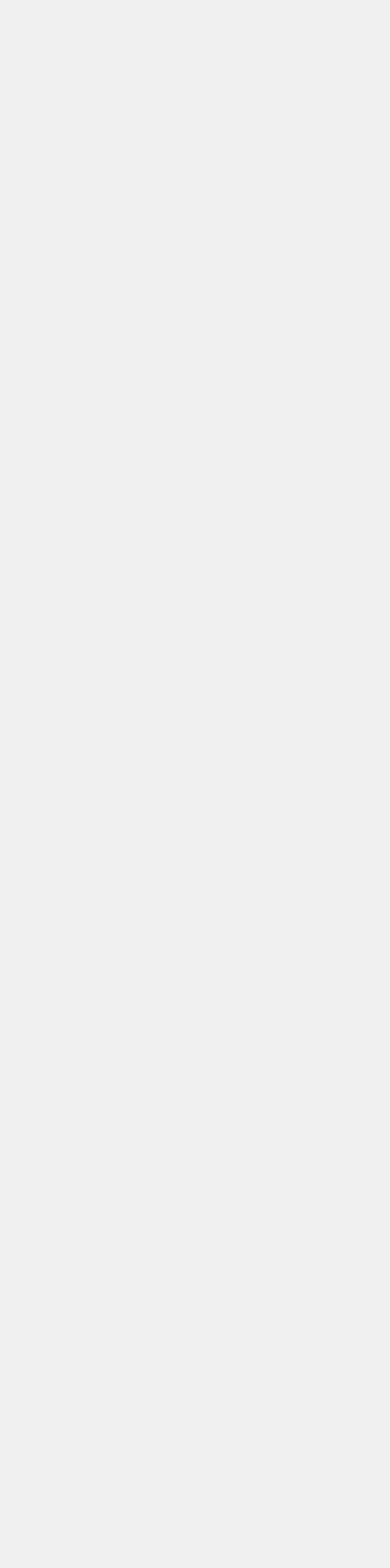
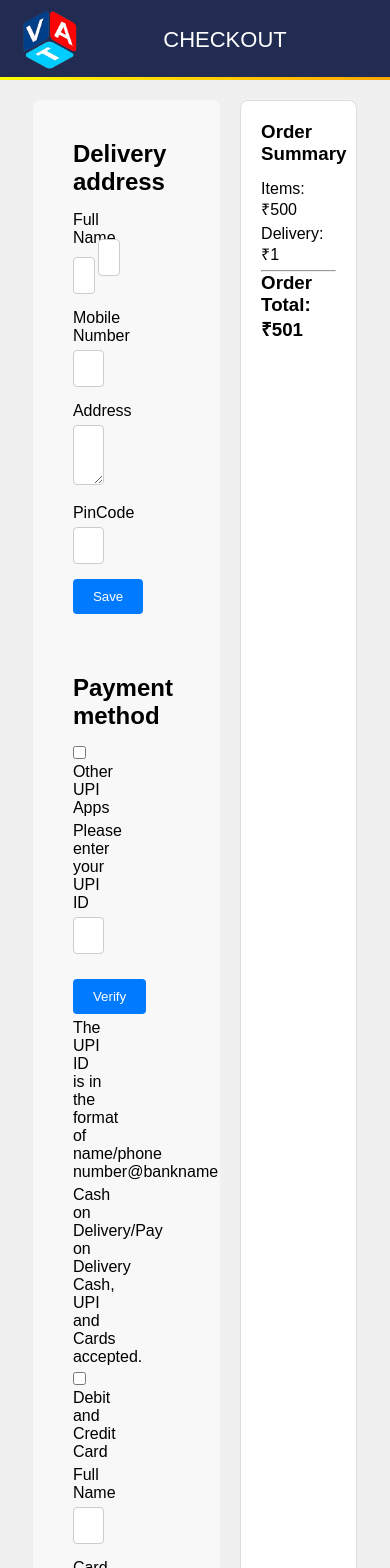
Before and after one commit to notfound07/VAT, a React (Create React App) app in the folder client/: page /Payment in a window 390 px wide. Before the commit this address had no page. Shown: the top 1568 px of the page. Before the commit the page ends 844 px from the top, so only its background shows below. Built offline with nearby package versions, Linux system fonts and the light colour scheme.

Commit message:
Working on payment and details

```diff
--- a/client/src/App.js
+++ b/client/src/App.js
@@ -14,6 +14,7 @@ import Recover from './Forget_Password/Recover.jsx';
 import { products } from './Resources/Products.js';
 import Cart from './Cart/Cart.jsx';
 import { CartProvider } from './Resources/CartContext.jsx';
+import Payment from './Payment/Payment.jsx';
 
 function App() {
   return (
@@ -32,6 +33,7 @@ function App() {
           <Route path='/Register' element={<Register />} />
           <Route path='/Forget' element={<Forget />} />
           <Route path='/Recover' element={<Recover />} />
+          <Route path='/Payment' element={<Payment />} />
         </Routes>
       </div>
     </CartProvider>
--- /dev/null
+++ b/client/src/Payment/Payment.css
@@ -0,0 +1,126 @@
+.payment-frame {
+    width: 100%;
+    background-color: #222b51;
+    height: 80px;
+    font-size: 22px;
+    border: none;
+    position: fixed;
+    font-family: Arial, sans-serif;
+    z-index: 999;
+    border-bottom: 3px solid transparent;
+    border-image: linear-gradient(to right, yellow, orange) 2 round;
+}
+
+.payment-nav {
+    display: flex;
+    flex-direction: row;
+    align-items: center;
+    justify-content: space-between;
+    padding: 10px 20px;
+    position: relative;
+}
+
+.company-payment-logo {
+    width: 60px;
+    height: 60px;
+}
+
+.payment-title {
+    color: white;
+    margin-left: auto;
+    margin-right: auto;
+}
+
+.payment-container {
+    padding-top: 100px;
+    display: flex;
+    gap: 20px;
+    justify-content: center;
+
+}
+
+.final-order {
+    display: flex;
+    flex-direction: column;
+    justify-content: space-between;
+    padding: 20px;
+}
+
+.delivery-address,
+.payment-method,
+.final-order {
+    width: 48%;
+    background: #f8f8f8;
+    padding: 20px;
+    margin-bottom: 20px;
+    border-radius: 8px;
+}
+
+.order-summary {
+    width: 30%;
+    background: #fff;
+    padding: 20px;
+    margin-bottom: 20px;
+    border-radius: 8px;
+    border: 1px solid #ddd;
+}
+
+.name-fields {
+    display: flex;
+    justify-content: space-between;
+}
+
+.name-fields div {
+    width: 48%;
+}
+
+label {
+    display: block;
+    margin-bottom: 5px;
+}
+
+input[type="text"],
+textarea {
+    width: 100%;
+    padding: 10px;
+    margin-bottom: 15px;
+    border: 1px solid #ccc;
+    border-radius: 4px;
+}
+
+textarea {
+    height: 60px;
+}
+
+.save-button,
+.verify-button,
+.order-button {
+    background-color: #007bff;
+    color: white;
+    padding: 10px 20px;
+    border: none;
+    border-radius: 4px;
+    cursor: pointer;
+}
+
+.verify-button {
+    margin-top: 10px;
+}
+
+.expiry-cvv {
+    display: flex;
+    justify-content: space-between;
+}
+
+.expiry-cvv div {
+    width: 48%;
+}
+
+h2,
+h3 {
+    margin-bottom: 15px;
+}
+
+p {
+    margin: 5px 0;
+}
--- /dev/null
+++ b/client/src/Payment/Payment.jsx
@@ -0,0 +1,118 @@
+import './Payment.css';
+import logo from '../Assets/logo.png';
+import React, { useState } from 'react';
+import Footer from '../Nav-Foot/Footer';
+
+function Payment() {
+    const [upiId, setUpiId] = useState('');
+    const [cardDetails, setCardDetails] = useState({
+        fullName: '',
+        cardNumber: '',
+        expiryDate: '',
+        cvv: ''
+    });
+
+    const handleUpiChange = (e) => setUpiId(e.target.value);
+    const handleCardChange = (e) => setCardDetails({ ...cardDetails, [e.target.name]: e.target.value });
+
+    return (
+        <div>
+            <div className="payment-frame">
+                <link rel="stylesheet" href="https://cdnjs.cloudflare.com/ajax/libs/font-awesome/6.5.2/css/all.min.css"></link>
+                <div className="payment-nav">
+                    <img className="company-payment-logo" src={logo} alt="" />
+                    <p className='payment-title'>CHECKOUT</p>
+                </div>
+            </div>
+            <div className="payment-container">
+                <div className='final-order'>
+                    <div className="delivery-address">
+                        <h2>Delivery address</h2>
+                        <form>
+                            <div className="name-fields">
+                                <div>
+                                    <label>Full Name</label>
+                                    <input type="text" placeholder="First" />
+                                </div>
+                                <div>
+                                    <label>&nbsp;</label>
+                                    <input type="text" placeholder="Last" />
+                                </div>
+                            </div>
+                            <div>
+                                <label>Mobile Number</label>
+                                <input type="text" />
+                            </div>
+                            <div>
+                                <label>Address</label>
+                                <textarea />
+                            </div>
+                            <div>
+                                <label>PinCode</label>
+                                <input type="text" />
+                            </div>
+                            <button type="submit" className="save-button">Save</button>
+                        </form>
+                    </div>
+                    <div className="payment-method">
+                        <h2>Payment method</h2>
+                        <div>
+                            <input type="checkbox" id="upi" />
+                            <label htmlFor="upi">Other UPI Apps</label>
+                            <div>
+                                <label>Please enter your UPI ID</label>
+                                <input type="text" value={upiId} onChange={handleUpiChange} />
+                                <button className="verify-button">Verify</button>
+                            </div>
+                            <p>The UPI ID is in the format of name/phone number@bankname</p>
+                            <p>Cash on Delivery/Pay on Delivery Cash, UPI and Cards accepted.</p>
+                        </div>
+
+                        <div>
+                            <input type="checkbox" id="card" />
+                            <label htmlFor="card">Debit and Credit Card</label>
+                            <div>
+                                <label>Full Name</label>
+                                <input type="text" name="fullName" value={cardDetails.fullName} onChange={handleCardChange} />
+                            </div>
+                            <div>
+                                <label>Card Number</label>
+                                <input type="text" name="cardNumber" value={cardDetails.cardNumber} onChange={handleCardChange} />
+                            </div>
+                            <div className="expiry-cvv">
+                                <div>
+                                    <label>Expiry Date</label>
+                                    <input type="text" name="expiryDate" value={cardDetails.expiryDate} onChange={handleCardChange} />
+                                </div>
+                                <div>
+                                    <label>CVV</label>
+                                    <input type="text" name="cvv" value={cardDetails.cvv} onChange={handleCardChange} />
+                                </div>
+                            </div>
+                            <button className="verify-button">Verify</button>
+                        </div>
+                    </div>
+
+                    <div className="final-order">
+                        <h2>Item and Delivery</h2>
+                        <p>Order Summary</p>
+                        <p>Items: ₹500</p>
+                        <p>Delivery: ₹1</p>
+                        <h3>Order Total: ₹501</h3>
+                        <button className="order-button">Order now</button>
+                    </div>
+                </div>
+                <div className="order-summary">
+                    <h3>Order Summary</h3>
+                    <p>Items: ₹500</p>
+                    <p>Delivery: ₹1</p>
+                    <hr />
+                    <h3>Order Total: ₹501</h3>
+                </div>
+            </div>
+            <Footer />
+        </div>
+    );
+}
+
+export default Payment;
--- a/client/src/Product_Details/Details.css
+++ b/client/src/Product_Details/Details.css
@@ -11,21 +11,20 @@
 }
 
 .main-column {
-  width: 100%;
-  border: 2px solid rgba(0, 0, 0, 0.1);
+  width: 120%;
 }
 
 .art-item {
   position: sticky;
   top: 40px;
-  padding: 20px;
+  padding: 20px 0;
   width: 100%;
 }
 
 .art-item.fixed {
   position: fixed;
   top: 40px;
-  padding: 20px;
+  padding: 20px 0;
   width: 100%;
   transition: top 0.5s ease;
 }
@@ -48,9 +47,12 @@
   justify-content: center;
   padding: 10px;
   margin-bottom: 20px;
+  mix-blend-mode: multiply;
+  background-color: #fff;
 }
 
 .art-image-detail img {
+  mix-blend-mode: multiply;
   max-width: 100%;
   max-height: 100%;
 }
@@ -77,12 +79,12 @@
 .art-img-btn {
   width: 100%;
   margin-top: 50px;
-
 }
 
 .art-details-text {
-  border: 2px solid black;
-  width: 60%;
+  border: 2px solid rgba(0, 0, 0, 0.1);
+  border-radius: 10px;
+  width: 100%;
   display: flex;
   flex-direction: column;
   gap: 20px;
@@ -138,7 +140,6 @@
   background-color: #0056b3;
 }
 
-
 .suggestions {
   width: 100%;
   margin-bottom: 20px;
@@ -170,3 +171,134 @@
 .suggestions-container h2 {
   padding-bottom: 20px;
 }
+
+/* Responsive styles */
+@media (max-width: 1200px) {
+  .main-column {
+    width: 100%;
+  }
+
+  .art-image-detail {
+    width: 100%;
+    height: auto;
+  }
+}
+
+@media (max-width: 992px) {
+  .detail-container {
+    flex-direction: column;
+    align-items: center;
+  }
+
+  .side-column {
+    width: 100%;
+    margin-top: 20px;
+  }
+}
+
+@media (max-width: 768px) {
+  .art-image-detail {
+    height: auto;
+  }
+
+  .art-name {
+    font-size: large;
+  }
+
+  .art-description {
+    font-size: medium;
+  }
+
+  .art-cart-buy-btn {
+    flex-direction: column;
+    align-items: center;
+    gap: 10px;
+  }
+
+  .buy-now-btn,
+  .add-to-cart-btn {
+    width: 100%;
+  }
+}
+
+@media (max-width: 576px) {
+  .art-img-btn {
+    margin-top: 30px;
+  }
+
+  .art-details-text {
+    padding: 10px;
+  }
+
+  .suggestions-container {
+    width: 100%;
+  }
+
+  .sugg-title {
+    font-size: small;
+  }
+}
+
+@media (max-width: 480px) {
+  .detail-container {
+    padding: 50px 10px 10px 10px;
+  }
+
+  .art-image-detail {
+    padding: 5px;
+  }
+
+  .art-name {
+    font-size: medium;
+  }
+
+  .art-description {
+    font-size: small;
+  }
+
+  .art-cart-buy-btn {
+    gap: 5px;
+  }
+
+  .buy-now-btn,
+  .add-to-cart-btn {
+    width: 100%;
+    padding: 5px;
+  }
+
+  .art-item.fixed {
+    position: static;
+  }
+}
+
+@media (max-width: 350px) {
+  .detail-container {
+    padding: 20px 5px 5px 5px;
+  }
+
+  .art-image-detail {
+    width: 100%;
+  }
+
+  .art-name {
+    font-size: small;
+  }
+
+  .art-description {
+    font-size: x-small;
+  }
+
+  .art-cart-buy-btn {
+    gap: 3px;
+  }
+
+  .buy-now-btn,
+  .add-to-cart-btn {
+    width: 100%;
+    padding: 3px;
+  }
+
+  .art-item.fixed {
+    position: static;
+  }
+}
```
